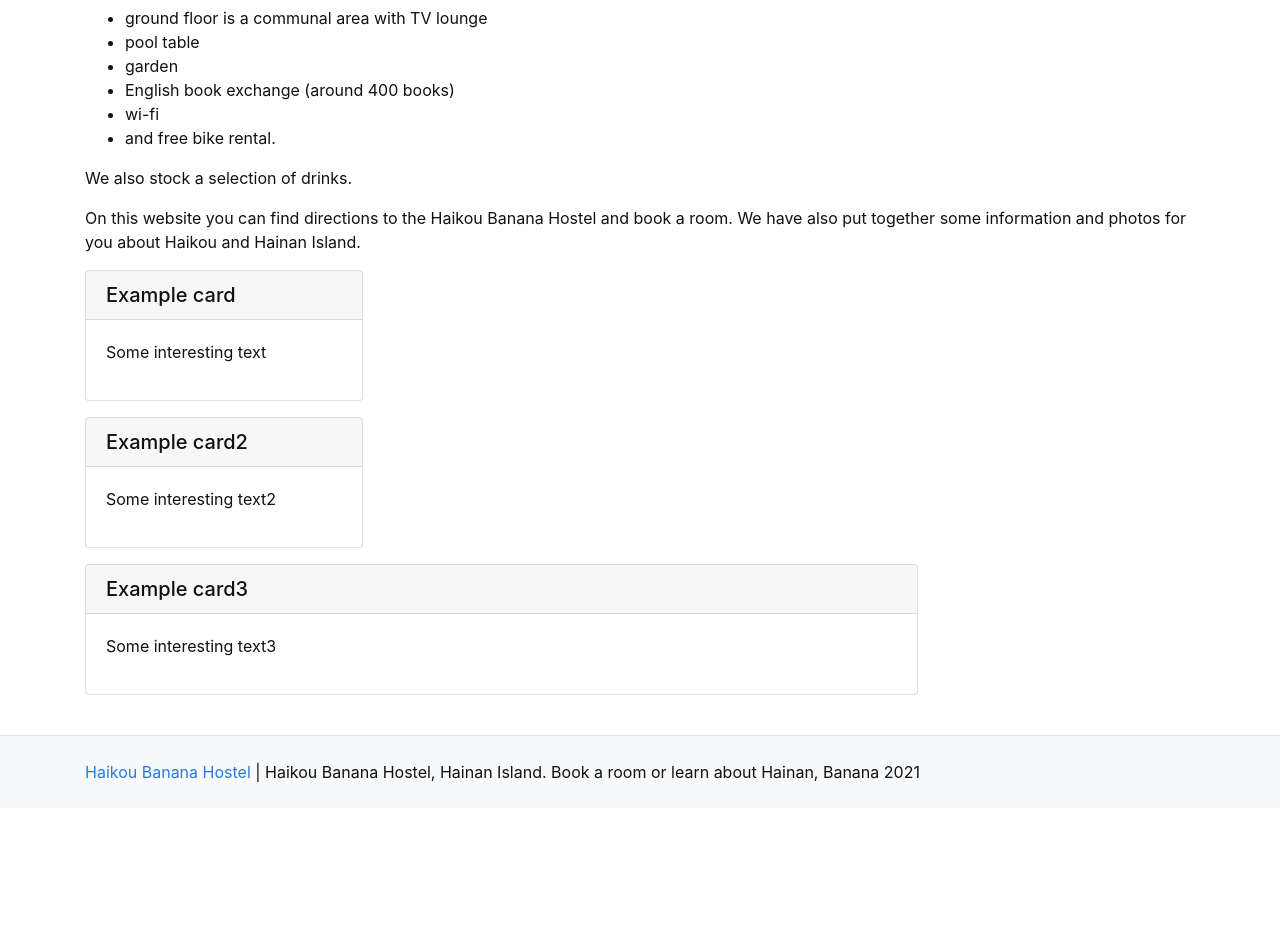
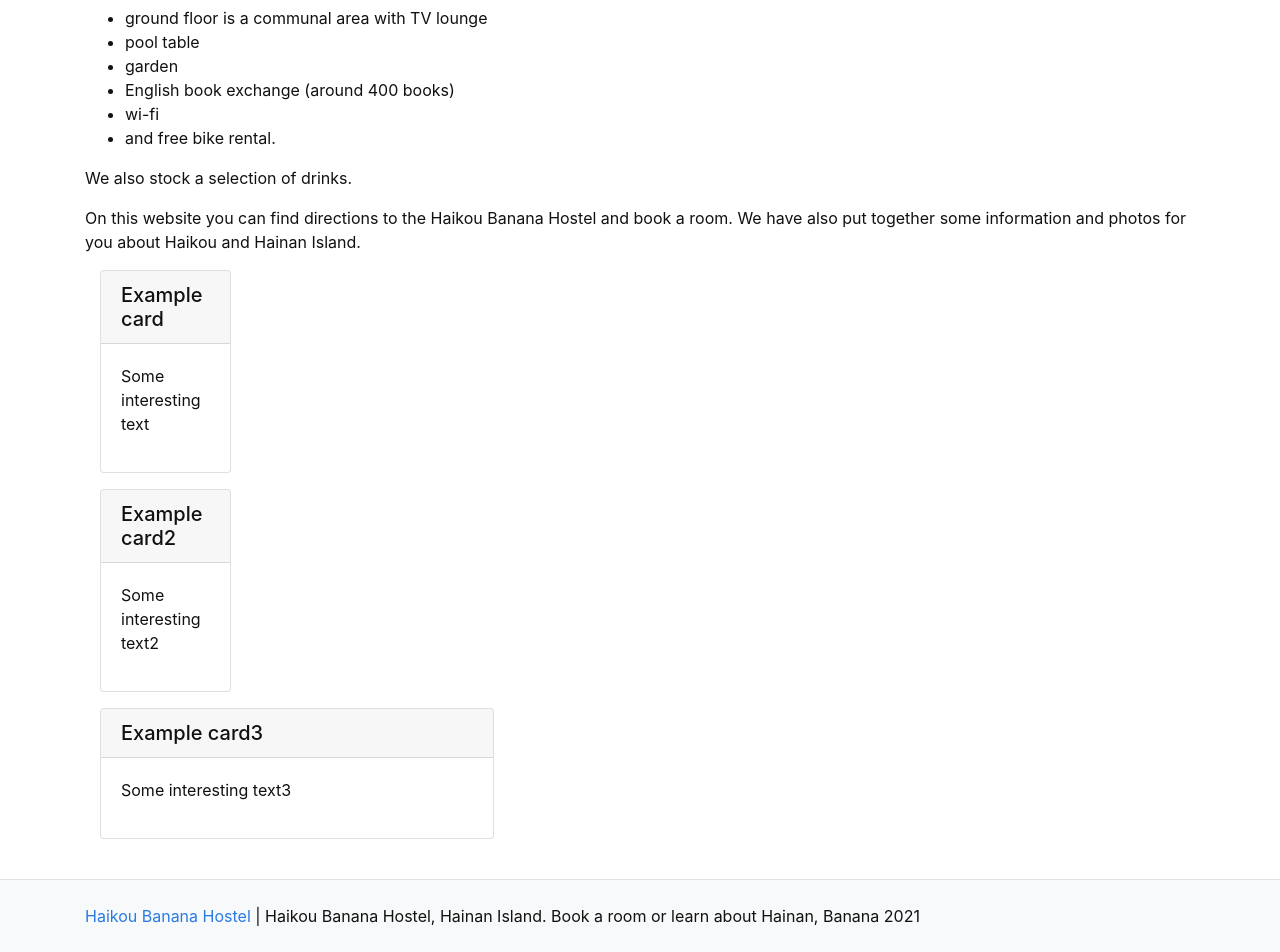
Before and after one commit to pipilu89/bootstrap-template, a Jekyll site: the page built from pages/index.md, in a window 1280 px wide. Shown: the part 996-1948 px from the top of the page. Built offline with Jekyll 4.4.1, drawn with Linux system fonts in a browser that asks for light colours; before the commit the page ends 1804 px from its top, so only the background shows below that.

Commit message:
Update index.md

```diff
--- a/pages/index.md
+++ b/pages/index.md
@@ -24,8 +24,20 @@ We also stock a selection of drinks.
 
 On this website you can find directions to the Haikou Banana Hostel and book a room. We have also put together some information and photos for you about Haikou and Hainan Island.
 
+<div class="col-sm-6">
+
 {% include card.html text="Some interesting text" header="Example card" width="25" %}
+
+</div>
+
+<div class="col-sm-6">
 
 {% include card.html text="Some interesting text2" header="Example card2" width="25" %}
 
+</div>
+
+<div class="col-sm-6">
+
 {% include card.html text="Some interesting text3" header="Example card3" width="75" %}
+
+</div>
```
